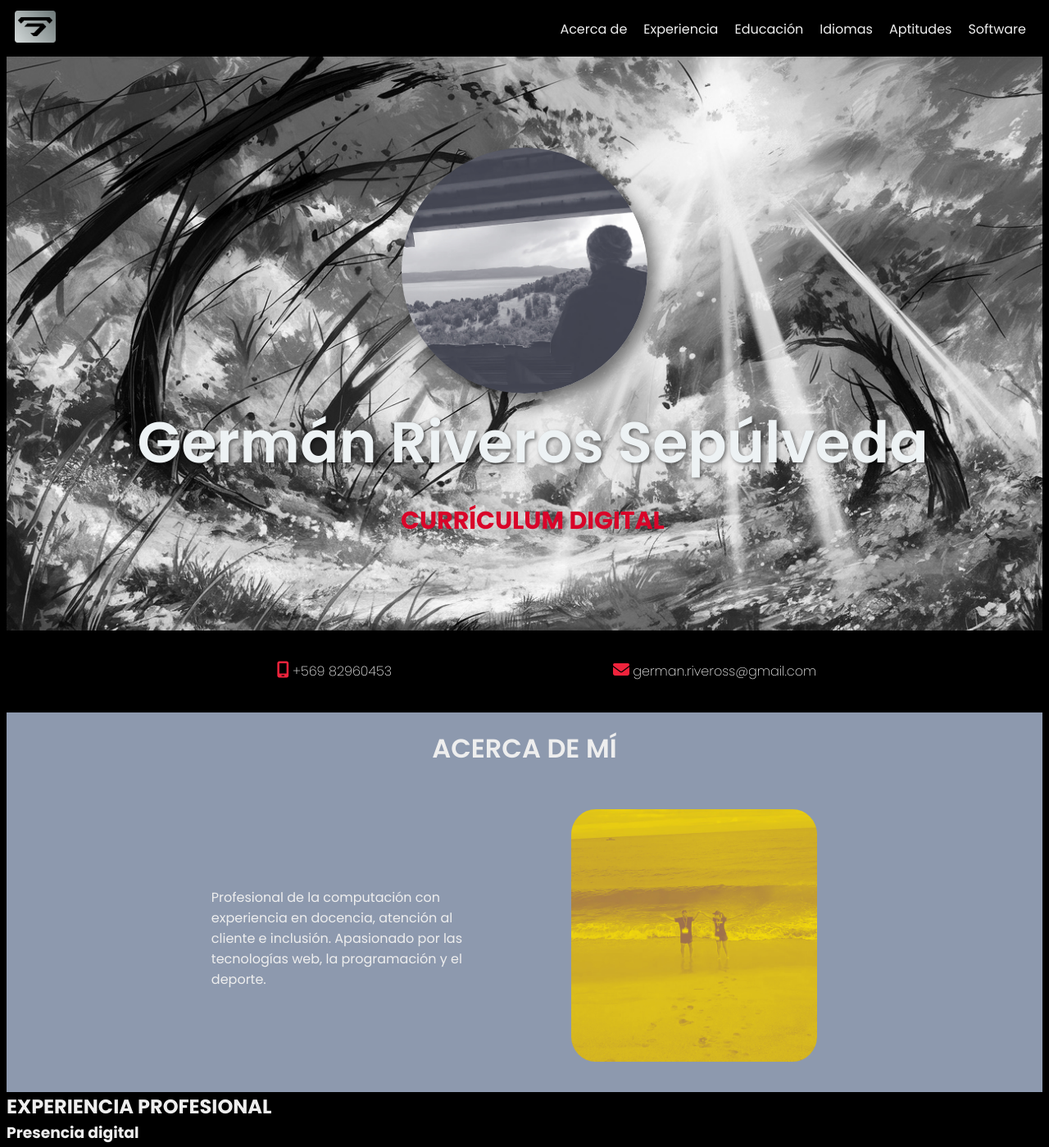
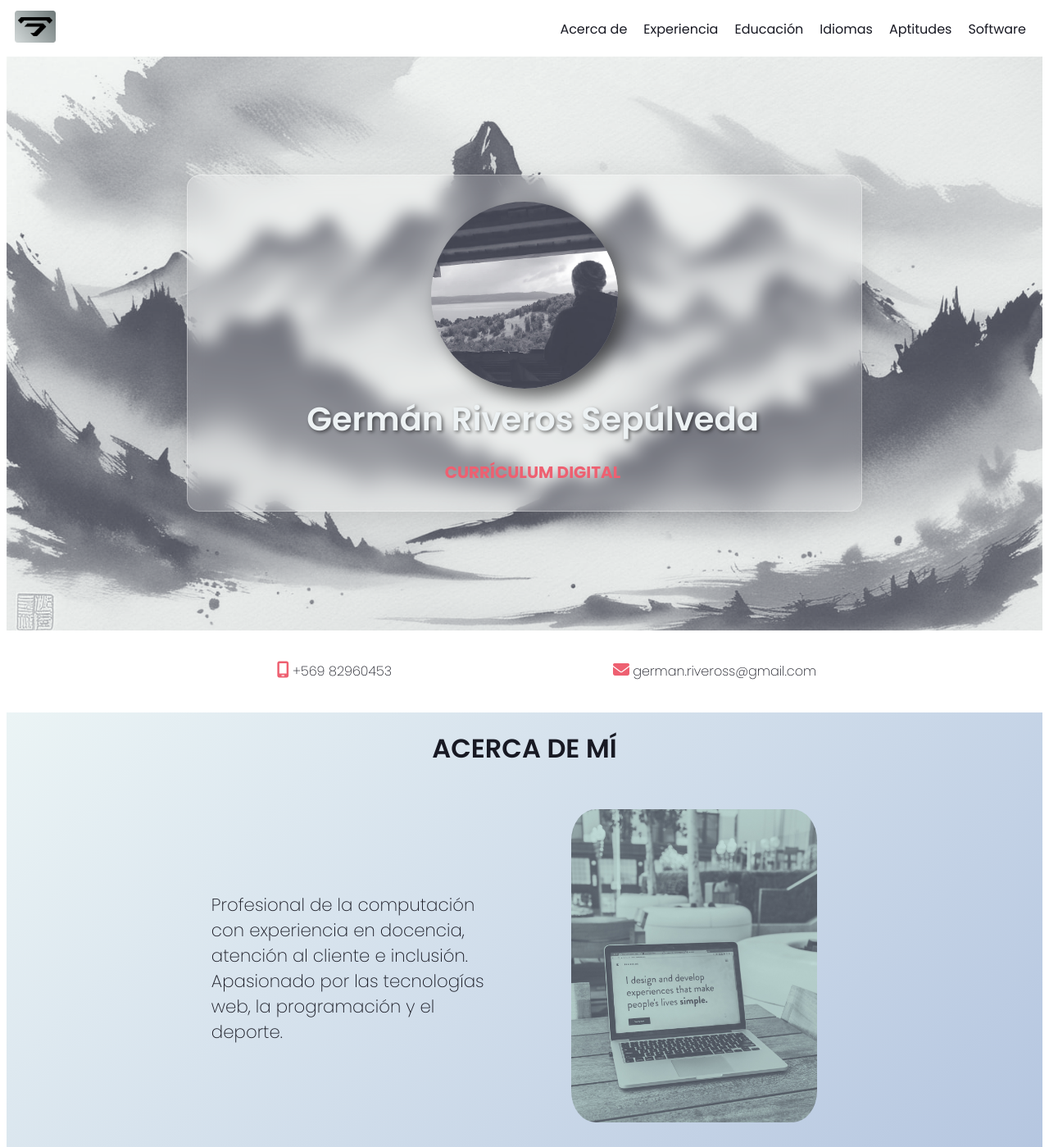
Before and after one commit to german-rs/german-rs.github.io, a plain HTML site: page index.html in a window 1280 px wide. Shown: the part 5-1404 px from the top of the page at 82% size. Drawn offline with Linux system fonts and the light colour scheme.

Commit message:
cambios version sumi-e

```diff
--- a/assets/css/style.css
+++ b/assets/css/style.css
@@ -9,13 +9,10 @@ body *{
     border: 0;
     margin: 0;
     padding: 0;
-    color: #eeeeee;
+    color: #181923;
     font-family: "Poppins", sans-serif;
 }
 
-body{
-    background-color: #000000;
-}
 /* Fin configuraciones generales. */
 
 
@@ -51,7 +48,7 @@ nav ul li a{
 }
 
 nav ul li a:hover{
-    color: #D90429;
+    color: #EE6071;
 }
 
 /* Botón sandwich. */
@@ -63,7 +60,7 @@ nav ul li a:hover{
 .menu-icon .bar{
     width: 25px;
     height: 3px;
-    background-color: white;
+    background-color: #EE6071;
     margin: 5px 0;
     transition: 0.4s;
 }
@@ -107,7 +104,7 @@ nav ul li a:hover{
 
 /* Sección de héroe */
 header{
-    background-image: url("../img/back2.jpg");
+    background-image: url("../img/hero_bg.webp");
     background-position: center;
     background-repeat: no-repeat;
     background-size: cover;
@@ -116,14 +113,34 @@ header{
 
     align-content: center;
     text-align: center;
+
+    display: flex;
+    justify-content: center;
+    align-items: center;
 }
+
+/* Efecto Glassmorfismo. */
+.glass-card {
+    width: 60%;
+    background: rgba(255, 255, 255, 0.2);
+    border-radius: 16px;
+
+    padding: 2rem;
+    text-align: center;
+    backdrop-filter: blur(10px);
+    -webkit-backdrop-filter: blur(10px);
+    border: 1px solid rgba(255, 255, 255, 0.3);
+    box-shadow: 0 4px 30px rgba(0, 0, 0, 0.1);
+    color: #fff;
+}
+
 
 header h1, h2{
     background-color: transparent;
 }
 
 header h1{
-    font-size: 70px;
+    font-size: 40px;
     font-weight:600;
     margin-left: 20px;
     color: #EDF2F4;
@@ -132,14 +149,14 @@ header h1{
 
 header h2{
     margin-top: 20px;
-    font-size: 30px;
+    font-size: 20px;
     font-weight: 700;
-    color: #D90429;
+    color: #EE6071;
     margin-left: 20px;
 }
 
 header img{
-    width: 300px;
+    width: 30%;
     height: auto;
     border-radius: 100%;
     box-shadow: 10px 10px 20px rgba(0, 0, 0, 0.5);
@@ -164,7 +181,7 @@ header img{
 }
 
 .sec_contacto div i{
-    color: #EF233C;
+    color: #EE6071;
     font-size: 20px;
 }
 
@@ -178,7 +195,8 @@ header img{
 /* Sección de acerca de. */
 .sec_acercade{
     text-align: center;
-    background-color: #8D99AE;
+
+    background: linear-gradient(135deg, #ebf4f5, #b5c6e0);
 }
 
 .sec_acercade h3{
@@ -203,6 +221,8 @@ header img{
 
 .sec_acercade div p{
     text-align: left;
+    font-size: 16pt;
+    font-weight: 200;
 }
 /* Fin sección de acerca de. */
 
--- a/index.html
+++ b/index.html
@@ -11,8 +11,10 @@
 
 	<!-- Etiquetas meta -->
 	<meta name="author" content="Germán Riveros S.">
-	<meta name="description" content="Curriculum Vitae Germán A. Riveros Sepúlveda ingeniero en informática especializado en desarrollo web">
-	<meta name="keywords" content="Curriculum, Resume, Formación académica, experiencia profesional, desarrollador web, ingeniero en informática, computación, Chile">
+	<meta name="description"
+		content="Curriculum Vitae Germán A. Riveros Sepúlveda ingeniero en informática especializado en desarrollo web">
+	<meta name="keywords"
+		content="Curriculum, Resume, Formación académica, experiencia profesional, desarrollador web, ingeniero en informática, computación, Chile">
 
 	<!-- CSS local -->
 	<link rel="stylesheet" href="./assets/css/style.css">
@@ -60,9 +62,12 @@
 
 	<!-- Sección de héroe. -->
 	<header>
-		<img src="./assets/img/me.jpg" alt="">
-		<h1>Germán Riveros Sepúlveda</h1>
-		<h2>CURRÍCULUM DIGITAL</h2>
+		<div class="glass-card">
+			<img src="./assets/img/me.jpg" alt="">
+			<h1>Germán Riveros Sepúlveda</h1>
+			<h2>CURRÍCULUM DIGITAL</h2>
+		</div>
+
 	</header>
 	<!-- Fin sección de héroe. -->
 
@@ -86,11 +91,12 @@
 		<h3>ACERCA DE MÍ</h3>
 		<div>
 			<p>
-				Profesional de la computación con experiencia en docencia, atención al cliente e inclusión. Apasionado por las tecnologías web, la programación y el deporte.
+				Profesional de la computación con experiencia en docencia, atención al cliente e inclusión. Apasionado
+				por las tecnologías web, la programación y el deporte.
 			</p>
 		</div>
 		<div>
-			<img src="./assets/img/me_deporte.jpg" alt="">
+			<img src="./assets/img/acerca.jpg" alt="">
 		</div>
 	</section>
 	<!-- Fin sección acerca de. -->
@@ -104,7 +110,8 @@
 			<h3>Presencia digital</h3>
 			<h4>En EcoPérgolas</h4>
 			<p>
-				En este emprendimiento he realizado aspectos de la presencia digital como el sitio web, el branding, y la estrategia digital a nivel inicial.
+				En este emprendimiento he realizado aspectos de la presencia digital como el sitio web, el branding, y
+				la estrategia digital a nivel inicial.
 			</p>
 			<p>Marzo 2024 al presente.</p>
 		</article>
@@ -114,7 +121,9 @@
 			<h3>Consultoría TI</h3>
 			<h4>En Centro Budista Kadampa Tara</h4>
 			<p>
-				Como voluntariado para este centro gestioné y di solución a elementos con problemas en el diseño y el funcionamiento de la web. Además,  realicé exitosamente la migración de todo el sitio de un servidor a otro y por último optimicé el sitio para buscadores.
+				Como voluntariado para este centro gestioné y di solución a elementos con problemas en el diseño y el
+				funcionamiento de la web. Además, realicé exitosamente la migración de todo el sitio de un servidor a
+				otro y por último optimicé el sitio para buscadores.
 			</p>
 			<p>Septiembre 2023 - marzo 2024.</p>
 		</article>
@@ -124,7 +133,11 @@
 			<h3>Gestión Web - Atención al cliente</h3>
 			<h4>En Centro Meditación Kadampa Chile</h4>
 			<p>
-				En este proyecto como voluntario tuve que gestionar el contenido de los sitios web: meditación en Chile, meditación en zona sur, meditación en Antofagasta y festivales kadampa utilizando WordPress y WooCommerce. Por otro lado, También trabajé atendiendo clientes en recepción, la tienda, la cafetería, las redes sociales y vía telefónica. También, aprendí a utilizar Avada para el desarrollo front-end  de páginas web y realicé campañas de email marketing.
+				En este proyecto como voluntario tuve que gestionar el contenido de los sitios web: meditación en Chile,
+				meditación en zona sur, meditación en Antofagasta y festivales kadampa utilizando WordPress y
+				WooCommerce. Por otro lado, También trabajé atendiendo clientes en recepción, la tienda, la cafetería,
+				las redes sociales y vía telefónica. También, aprendí a utilizar Avada para el desarrollo front-end de
+				páginas web y realicé campañas de email marketing.
 			</p>
 			<p>Febrero 2023 - noviembre 2024.</p>
 		</article>
```
Also changed, not shown: assets/img/acerca.jpg (added), assets/img/back2.jpg (deleted), assets/img/me_deporte.jpg (deleted), 3 other files.
